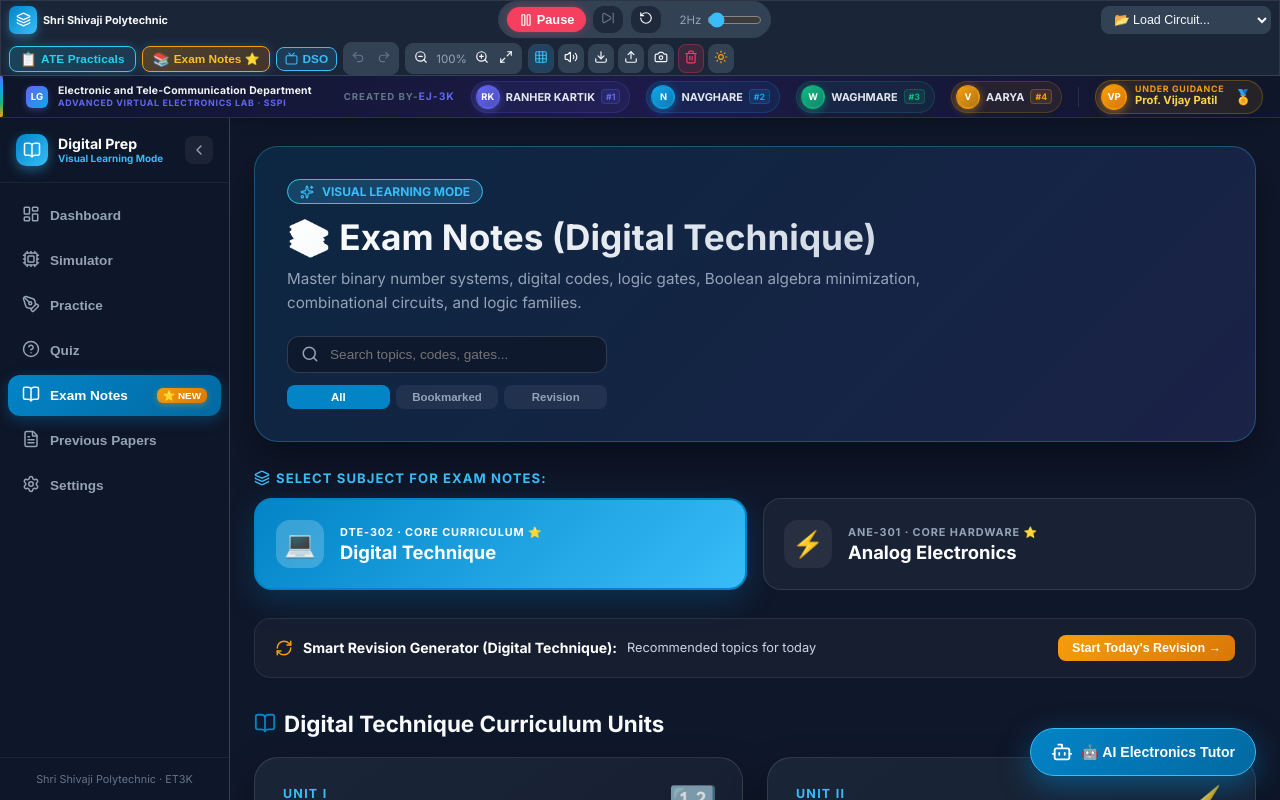
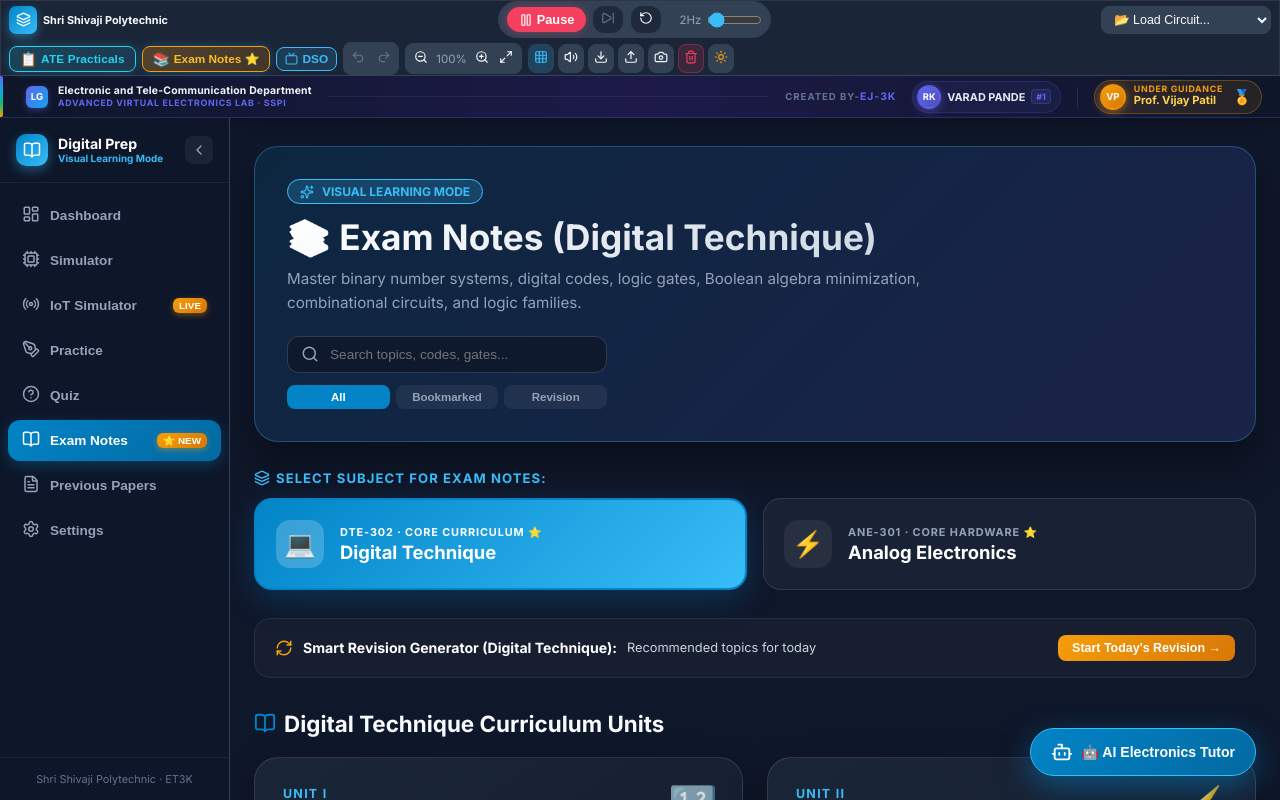
Before and after one commit to aslamkhan1221/logic-gates, a React (Vite) app: page / in a window 1280 px wide. Built offline with nearby package versions, Linux system fonts and the light colour scheme.

Commit message:
feat: add AmplifierLabModal for interactive circuit simulation and automated MSBTE report generation

```diff
--- a/package.json
+++ b/package.json
@@ -11,10 +11,12 @@
   },
   "dependencies": {
     "@types/canvas-confetti": "^1.9.0",
+    "@types/three": "^0.185.4",
     "canvas-confetti": "^1.9.4",
     "lucide-react": "^1.25.0",
     "react": "^19.2.7",
-    "react-dom": "^19.2.7"
+    "react-dom": "^19.2.7",
+    "three": "^0.185.1"
   },
   "devDependencies": {
     "@types/node": "^24.13.2",
--- a/src/App.tsx
+++ b/src/App.tsx
@@ -82,50 +82,50 @@ export const App: React.FC = () => {
   // ── Team data (defined inside component to avoid top-level constant) ─────────
   const TEAM_MEMBERS = [
     {
-      initials: 'RK', name: 'RANHER KARTIK', number: 1,
+      initials: 'RK', name: 'VARAD PANDE', number: 1,
       color: '#6366f1', shadow: 'rgba(99,102,241,0.5)',
       branch: 'Electronics & Telecommunication Engineering -3K',
-      role: 'Lead Developer & Circuit Engine Architect',
+      role: 'Lead Developer & Circuit Engine Architect,Frontend Developer & Component Designer,Hardware Integration & Preset Circuit Expert',
       skills: ['React / TypeScript', 'Digital Logic Design', 'Circuit Simulation', 'UI/UX'],
       description: 'Designed the core circuit simulation engine and led the overall architecture of the Logic Gate Simulator. Responsible for gate propagation, waveform rendering, and the oscilloscope panel.',
       emoji: '🔬',
     },
-    {
-      initials: 'N', name: 'NAVGHARE', number: 2,
-      color: '#0ea5e9', shadow: 'rgba(14,165,233,0.5)',
-      branch: 'Electronics & Telecommunication Engineering -3K',
-      role: 'Frontend Developer & Component Designer',
-      skills: ['Component Library', 'Canvas Rendering', 'CSS Animations', 'SVG Graphics'],
-      description: 'Built the interactive drag-and-drop canvas, component palette sidebar, and wire routing system. Created the visual design language and all interactive UI components.',
-      emoji: '🎨',
-    },
-    {
-      initials: 'W', name: 'WAGHMARE', number: 3,
-      color: '#10b981', shadow: 'rgba(16,185,129,0.5)',
-      branch: 'Electronics & Telecommunication Engineering',
-      role: 'Hardware Integration & Preset Circuit Expert',
-      skills: ['Analog Electronics', 'Power Electronics', 'Circuit Analysis', 'Testing & QA'],
-      description: 'Developed and validated 20+ preset circuit implementations including rectifiers, filters, amplifiers and timer circuits. Ensured simulation accuracy against real hardware behavior.',
-      emoji: '⚡',
-    },
-    {
-      initials: 'V', name: 'AARYA', number: 4,
-      color: '#f59e0b', shadow: 'rgba(245,158,11,0.5)',
-      branch: 'Electronics & Telecommunication Engineering',
-      role: 'DSO/CRO Oscilloscope & Waveform Developer',
-      skills: ['Signal Processing', 'Waveform Analysis', 'DSO Emulation', 'Data Visualization'],
-      description: 'Implemented the full DSO/CRO oscilloscope front panel with dual-channel waveform display, CH1 input vs CH2 output comparison, FFT spectrum, and CSV export functionality.',
-      emoji: '📡',
-    },
-    {
-      initials: 'VP', name: 'Prof. Vijay Patil', number: 0,
-      color: '#f59e0b', shadow: 'rgba(245,158,11,0.6)',
-      branch: 'Department of Electronics Engineering',
-      role: 'Faculty Guide & Project Mentor',
-      skills: ['Power Electronics', 'Analog Circuits', 'Project Management', 'Academic Research'],
-      description: 'Provided expert guidance, technical direction, and academic supervision throughout the project. Helped define the curriculum-aligned scope and ensured the simulator meets MSBTE K-scheme educational standards.',
-      emoji: '🏅',
-    },
+    // {
+    //   initials: 'N', name: 'NAVGHARE', number: 2,
+    //   color: '#0ea5e9', shadow: 'rgba(14,165,233,0.5)',
+    //   branch: 'Electronics & Telecommunication Engineering -3K',
+    //   role: 'Frontend Developer & Component Designer',
+    //   skills: ['Component Library', 'Canvas Rendering', 'CSS Animations', 'SVG Graphics', 'Digital Logic design, 'Waceform Generator''],
+    //   description: 'Built the interactive drag-and-drop canvas, component palette sidebar, and wire routing system. Created the visual design language and all interactive UI components.',
+    //   emoji: '🎨',
+    // },
+    // {
+    //   initials: 'W', name: 'WAGHMARE', number: 3,
+    //   color: '#10b981', shadow: 'rgba(16,185,129,0.5)',
+    //   branch: 'Electronics & Telecommunication Engineering',
+    //   role: 'Hardware Integration & Preset Circuit Expert',
+    //   skills: ['Analog Electronics', 'Power Electronics', 'Circuit Analysis', 'Testing & QA'],
+    //   description: 'Developed and validated 20+ preset circuit implementations including rectifiers, filters, amplifiers and timer circuits. Ensured simulation accuracy against real hardware behavior.',
+    //   emoji: '⚡',
+    // },
+    // {
+    //   initials: 'V', name: 'AARYA', number: 4,
+    //   color: '#f59e0b', shadow: 'rgba(245,158,11,0.5)',
+    //   branch: 'Electronics & Telecommunication Engineering',
+    //   role: 'DSO/CRO Oscilloscope & Waveform Developer',
+    //   skills: ['Signal Processing', 'Waveform Analysis', 'DSO Emulation', 'Data Visualization'],
+    //   description: 'Implemented the full DSO/CRO oscilloscope front panel with dual-channel waveform display, CH1 input vs CH2 output comparison, FFT spectrum, and CSV export functionality.',
+    //   emoji: '📡',
+    // },
+    // {
+    //   initials: 'VP', name: 'Prof. Vijay Patil', number: 0,
+    //   color: '#f59e0b', shadow: 'rgba(245,158,11,0.6)',
+    //   branch: 'Department of Electronics Engineering',
+    //   role: 'Faculty Guide & Project Mentor',
+    //   skills: ['Power Electronics', 'Analog Circuits', 'Project Management', 'Academic Research'],
+    //   description: 'Provided expert guidance, technical direction, and academic supervision throughout the project. Helped define the curriculum-aligned scope and ensured the simulator meets MSBTE K-scheme educational standards.',
+    //   emoji: '🏅',
+    // },
   ];
 
   // Simulation controls
@@ -1036,7 +1036,24 @@ export const App: React.FC = () => {
             </>
           )}
 
-          {(activeTab !== 'exam-notes' && activeTab !== 'simulator') && (
+          {activeTab === 'iot-simulator' && (
+            <div style={{ flex: 1, width: '100%', height: '100%', display: 'flex', flexDirection: 'column', background: '#0f172a' }}>
+              <iframe
+                src="https://app.cirkitdesigner.com/project"
+                title="IoT Circuit Designer & Simulator"
+                style={{
+                  width: '100%',
+                  height: '100%',
+                  border: 'none',
+                  flex: 1,
+                }}
+                allow="accelerometer; autoplay; clipboard-write; encrypted-media; gyroscope; picture-in-picture"
+                allowFullScreen
+              />
+            </div>
+          )}
+
+          {(activeTab !== 'exam-notes' && activeTab !== 'simulator' && activeTab !== 'iot-simulator') && (
             <div style={{
               flex: 1,
               padding: '40px',
--- a/src/components/AmplifierLabModal.tsx
+++ b/src/components/AmplifierLabModal.tsx
@@ -10,7 +10,7 @@ import {
   type WaveformPoint,
   type MsbteObservationRow,
 } from '../engine/AmplifierEngine';
-import { Activity, X, Play, Pause, BarChart2, FileText, Download, CheckCircle2, Cpu, HelpCircle, Zap, RefreshCw, Eye, Layers, ArrowRight, Gauge, Info } from 'lucide-react';
+import { Activity, X, Play, Pause, BarChart2, FileText, Download, CheckCircle2, Cpu, HelpCircle, Zap, RefreshCw, Layers, Info } from 'lucide-react';
 
 interface AmplifierLabModalProps {
   nodes: CircuitNode[];
@@ -86,7 +86,6 @@ export const AmplifierLabModal: React.FC<AmplifierLabModalProps> = ({ onClose })
   const iBaseUa = Number(((iCollectorMa * 1000) / betaVal).toFixed(1));
   const iBiasMa = Number(((params.vcc - vBaseBias) / 47).toFixed(2));
   const vCeqVal = Math.max(0.2, params.vcc - (iCollectorMa / 1000) * params.rLoad - vEmitter).toFixed(2);
-  const iAcPeakMa = Number(((params.vinPeak * metrics.voltageGain) / Math.max(1, params.rLoad) * 1000).toFixed(1));
 
   // Active current observation point
   const currentObsRow = calculateMsbteObservationRow(
--- a/src/components/examNotes/ExamNotesSidebar.tsx
+++ b/src/components/examNotes/ExamNotesSidebar.tsx
@@ -8,10 +8,11 @@ import {
   FileText,
   Settings,
   ChevronLeft,
-  ChevronRight
+  ChevronRight,
+  Radio
 } from 'lucide-react';
 
-export type NavTab = 'dashboard' | 'simulator' | 'practice' | 'quiz' | 'exam-notes' | 'previous-papers' | 'settings';
+export type NavTab = 'dashboard' | 'simulator' | 'practice' | 'quiz' | 'exam-notes' | 'previous-papers' | 'settings' | 'iot-simulator';
 
 interface Props {
   activeTab: NavTab;
@@ -29,6 +30,7 @@ export const ExamNotesSidebar: React.FC<Props> = ({
   const menuItems: { id: NavTab; label: string; icon: React.ReactNode; badge?: string }[] = [
     { id: 'dashboard', label: 'Dashboard', icon: <LayoutDashboard size={18} /> },
     { id: 'simulator', label: 'Simulator', icon: <Cpu size={18} /> },
+    { id: 'iot-simulator', label: 'IoT Simulator', icon: <Radio size={18} />, badge: 'LIVE' },
     { id: 'practice', label: 'Practice', icon: <PenTool size={18} /> },
     { id: 'quiz', label: 'Quiz', icon: <HelpCircle size={18} /> },
     { id: 'exam-notes', label: 'Exam Notes', icon: <BookOpen size={18} />, badge: '⭐ NEW' },
```
Also changed, not shown: 2 other files (tests, documents, lock files or other folders).
